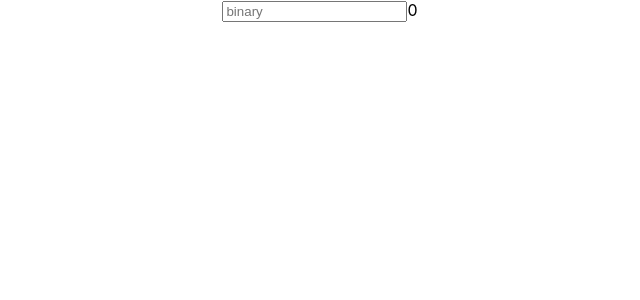
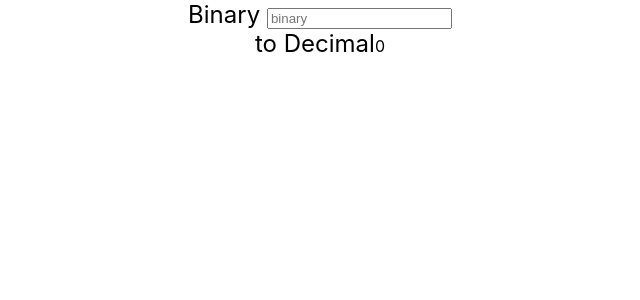
Before and after one commit to thonpair/Bin2Dec, a React (Create React App) app: page / in a window 1280 px wide. Shown: the top 300 px of the page, without its empty margins (320-960 px from the left). Built offline with nearby package versions, Linux system fonts and the light colour scheme.

Commit message:
user is notified if anything other than 0 or 1 was entered

```diff
--- a/src/App.css
+++ b/src/App.css
@@ -1,3 +1,8 @@
 .App {
   text-align: center;
+  display: grid;
 }
+
+.titleComponent{
+  font-size: 1.5em;
+}
--- a/src/App.js
+++ b/src/App.js
@@ -1,18 +1,24 @@
 import { useState } from 'react';
 import './App.css';
 
-const BinaryComponent = ({binary, setBinary}) => {
+const BinaryComponent = ({binary, setBinary, maxLength}) => {
+  let [errorTyped, setErrorTyped] = useState(false);
   const handleChange = (e) => {
     const value = e.target.value;
     const lastTyped = value[value.length -1];
+    /** Only allow 0,1 or empty ; with a max length = 8 */
     if ((lastTyped === "0" || lastTyped === "1" || value === "")
-        && value.length <= 8){
+        && value.length <= parseInt(maxLength)){
       setBinary(value);
+      setErrorTyped(false);
+    } else {
+      setErrorTyped(true);
     }
   }
   return (
     <>
       <input type="text" placeholder='binary' value={binary} onChange={handleChange} />
+      {errorTyped && <span className='error'>Not a 0 or a 1</span>}
     </>
   )
 }
@@ -35,8 +41,14 @@ function App() {
   const [binary, setBinary] = useState("");
   return (
     <div className="App">
-      <BinaryComponent binary={binary} setBinary={setBinary} />
-      <DecimalComponent binary={binary} />
+      <div id='binaryContainer'>
+        <span className='titleComponent'>Binary </span>
+        <BinaryComponent binary={binary} setBinary={setBinary} maxLength="8" />
+      </div>
+      <div id='decimalContainer'>
+        <span className='titleComponent'>to Decimal</span>
+        <DecimalComponent binary={binary} />
+      </div>
     </div>
   );
 }
```
Also changed, not shown: 1 other file (tests, documents, lock files or other folders).
